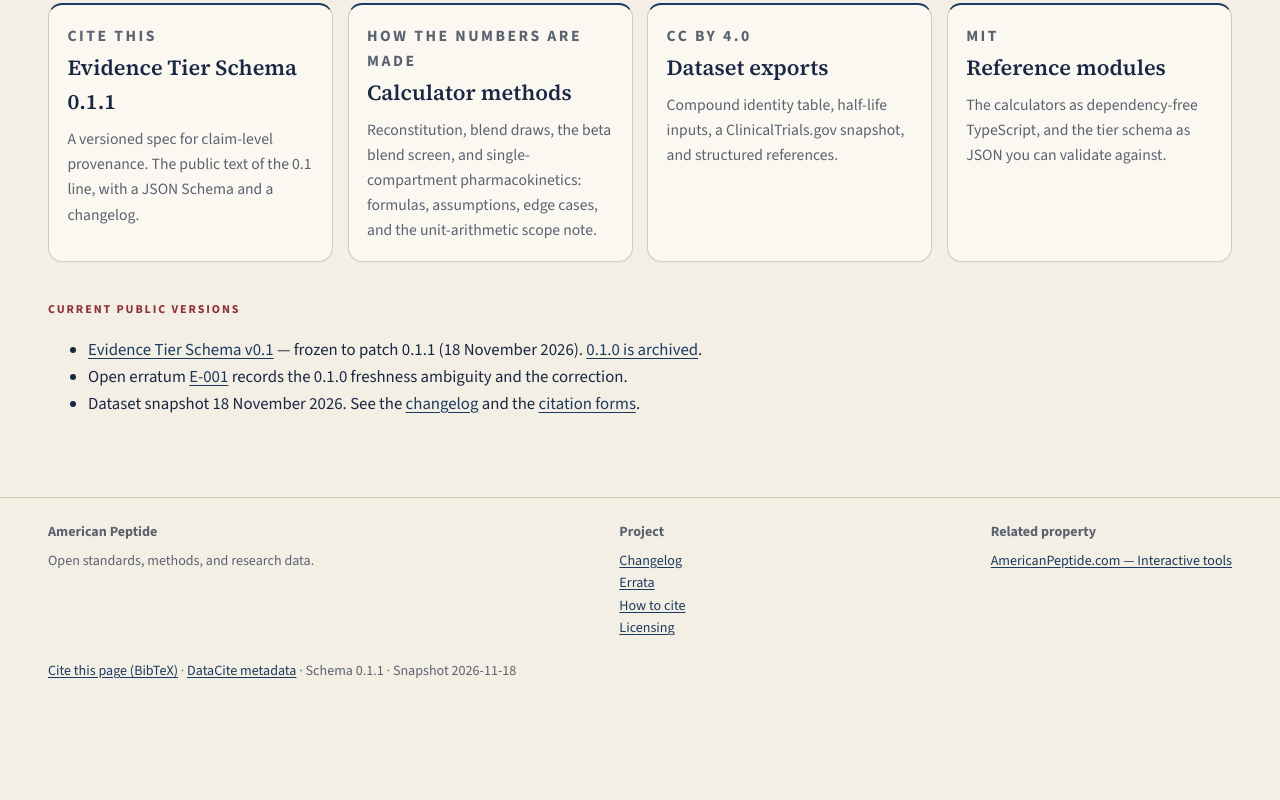
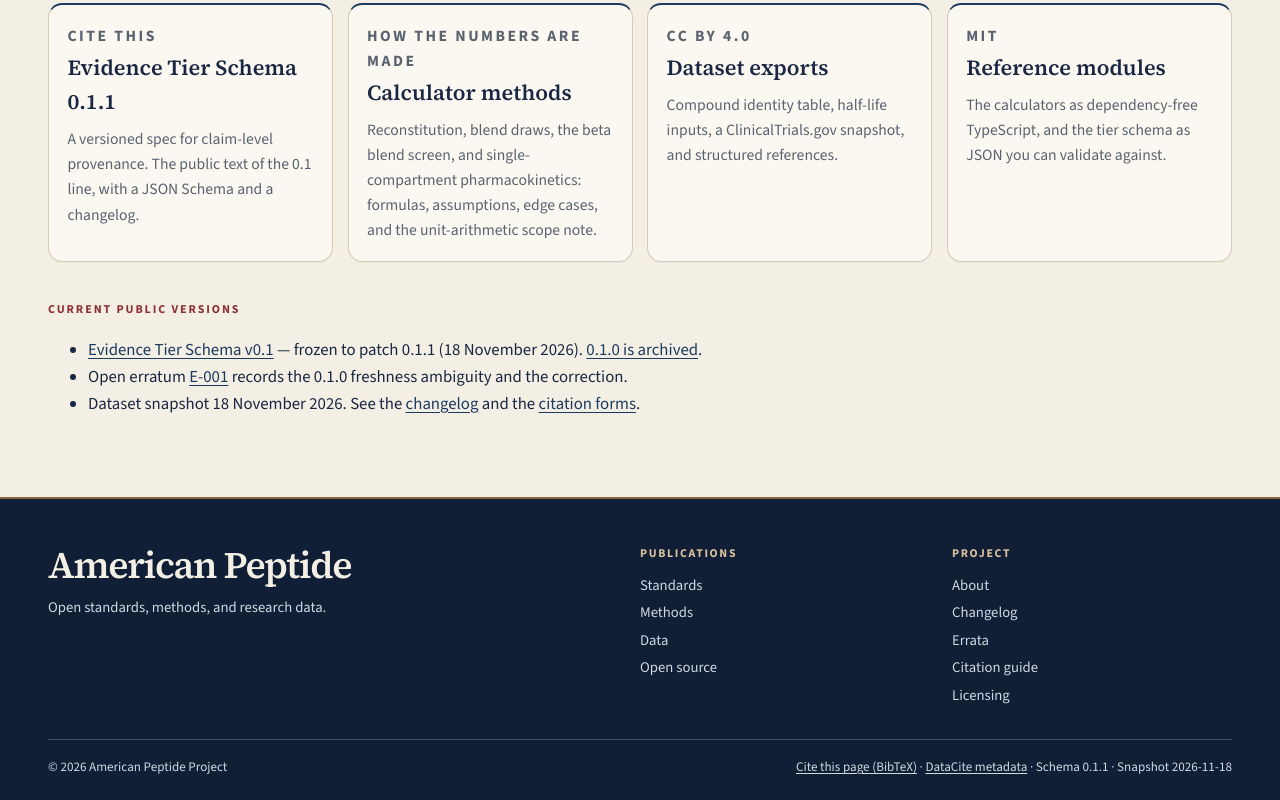
Before and after one commit to utilityincoming/american-peptide-org, a Next.js app: page / in a window 1280 px wide. Shown: the part 413-1213 px from the top of the page. Before the commit the page ends 1142 px from the top, so only its background shows below. Built offline with nearby package versions, Linux system fonts and the light colour scheme.

Commit message:
Refine the publication footer

```diff
--- a/app/globals.css
+++ b/app/globals.css
@@ -130,14 +130,56 @@ th, td { border: 1px solid var(--line); padding: 0.45rem 0.6rem; text-align: lef
 th { background: #e7eef5; color: var(--navy-deep); font-weight: 650; }
 
 .footer {
-  border-top: 1px solid var(--line);
-  padding: 1.4rem 0 2rem;
-  color: var(--muted);
-  font-size: 0.88rem;
+  border-top: 2px solid var(--brass);
+  padding: 2.8rem 0 1.4rem;
+  background: var(--navy-deep);
+  color: #d2d8e1;
+  font-size: 0.92rem;
 }
-.footer-groups { display: flex; flex-wrap: wrap; gap: 1rem 2rem; justify-content: space-between; }
-.footer-groups p { margin: 0.4rem 0; }
-.footer-groups ul { list-style: none; padding: 0; margin: 0.4rem 0; }
+.footer-groups {
+  display: grid;
+  grid-template-columns: minmax(0, 2fr) repeat(2, minmax(0, 1fr));
+  gap: 1.8rem 2rem;
+}
+.footer .footer-wordmark {
+  color: var(--paper);
+  font-family: var(--font-serif), Georgia, serif;
+  font-size: clamp(1.7rem, 3vw, 2.35rem);
+  font-weight: 560;
+  letter-spacing: -0.035em;
+  line-height: 1.15;
+}
+.footer-identity p { margin: 0.55rem 0 0; }
+.footer h2 {
+  margin: 0 0 0.65rem;
+  color: #ddc39f;
+  font-size: 0.74rem;
+  font-weight: 650;
+  letter-spacing: 0.14em;
+  text-transform: uppercase;
+}
+.footer ul { list-style: none; margin: 0; padding: 0; }
+.footer li + li { margin-top: 0.25rem; }
+.footer a { color: inherit; text-decoration: none; }
+.footer a:hover, .footer a:focus-visible { color: var(--paper); text-decoration: underline; }
+.footer a:focus-visible { outline: 2px solid #ddc39f; outline-offset: 3px; }
+.footer-meta {
+  display: flex;
+  flex-wrap: wrap;
+  justify-content: space-between;
+  gap: 0.3rem 1.5rem;
+  margin-top: 2rem;
+  padding-top: 1rem;
+  border-top: 1px solid #42516a;
+  font-size: 0.82rem;
+}
+.footer-meta p { margin: 0; }
+.footer-meta a { text-decoration: underline; }
+
+@media (max-width: 42rem) {
+  .footer-groups { grid-template-columns: repeat(2, minmax(0, 1fr)); }
+  .footer-identity { grid-column: 1 / -1; }
+}
 
 dl.defs { display: grid; gap: 0.8rem; }
 dl.defs div { background: white; border: 1px solid var(--line); border-radius: 0.7rem; padding: 0.8rem 1rem; }
--- a/app/layout.tsx
+++ b/app/layout.tsx
@@ -3,7 +3,7 @@ import type { Metadata } from "next";
 import { Source_Sans_3, Source_Serif_4 } from "next/font/google";
 import Link from "next/link";
 import "./globals.css";
-import { COM, HOME_DESCRIPTION, HOME_TITLE, NAV, SITE, SITE_NAME } from "@/lib/site";
+import { HOME_DESCRIPTION, HOME_TITLE, NAV, PROJECT_NAME, SITE, SITE_NAME } from "@/lib/site";
 import { Analytics } from "@vercel/analytics/next";
 
 const sans = Source_Sans_3({ subsets: ["latin"], variable: "--font-sans", display: "swap" });
@@ -50,25 +50,33 @@ export default function RootLayout({ children }: { children: React.ReactNode })
           <footer className="footer">
             <div className="wrap">
               <div className="footer-groups">
-                <div>
-                  <strong>American Peptide</strong>
+                <div className="footer-identity">
+                  <Link href="/" className="footer-wordmark">{SITE_NAME}</Link>
                   <p>Open standards, methods, and research data.</p>
                 </div>
+                <nav aria-label="Publications">
+                  <h2>Publications</h2>
+                  <ul>
+                    {NAV.filter(({ href }) => href !== "/about").map(({ href, label }) => (
+                      <li key={href}><Link href={href}>{label}</Link></li>
+                    ))}
+                  </ul>
+                </nav>
                 <nav aria-label="Project">
-                  <strong>Project</strong>
+                  <h2>Project</h2>
                   <ul>
+                    <li><Link href="/about">About</Link></li>
                     <li><Link href="/changelog">Changelog</Link></li>
                     <li><Link href="/errata">Errata</Link></li>
-                    <li><Link href="/cite">How to cite</Link></li>
+                    <li><Link href="/cite">Citation guide</Link></li>
                     <li><Link href="/about#licensing">Licensing</Link></li>
                   </ul>
                 </nav>
-                <div>
-                  <strong>Related property</strong>
-                  <p><a href={COM}>AmericanPeptide.com — Interactive tools</a></p>
-                </div>
               </div>
-              <PageCitation />
+              <div className="footer-meta">
+                <p>© 2026 {PROJECT_NAME}</p>
+                <PageCitation />
+              </div>
             </div>
           </footer>
         </div>
```
